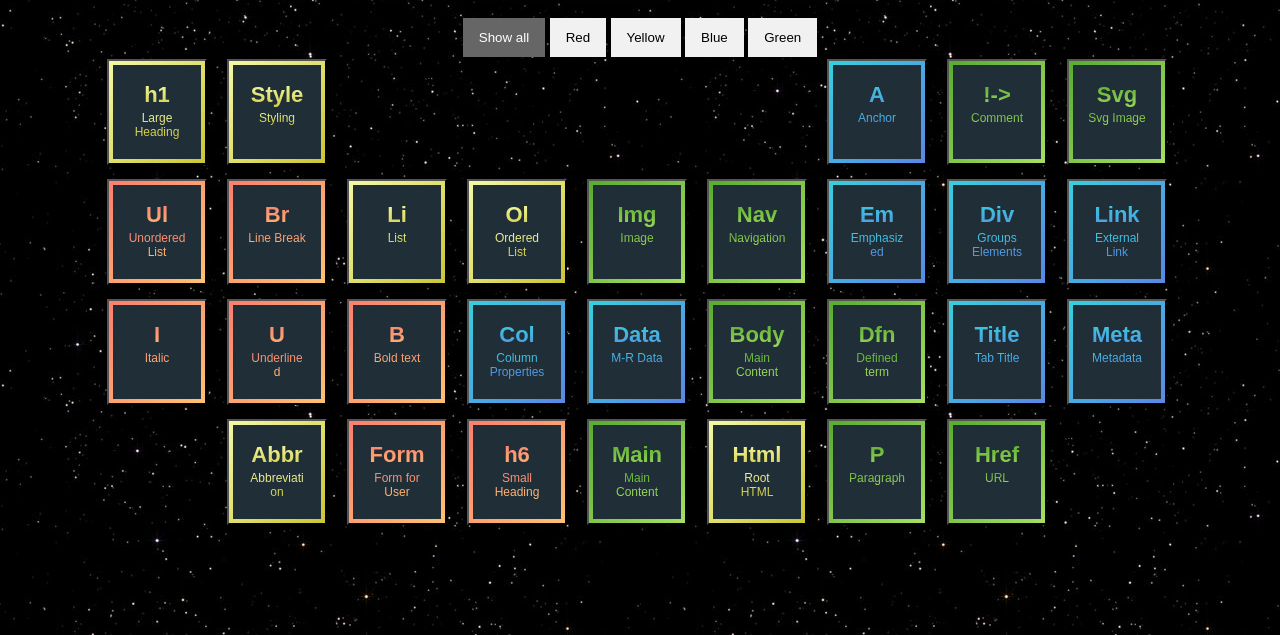
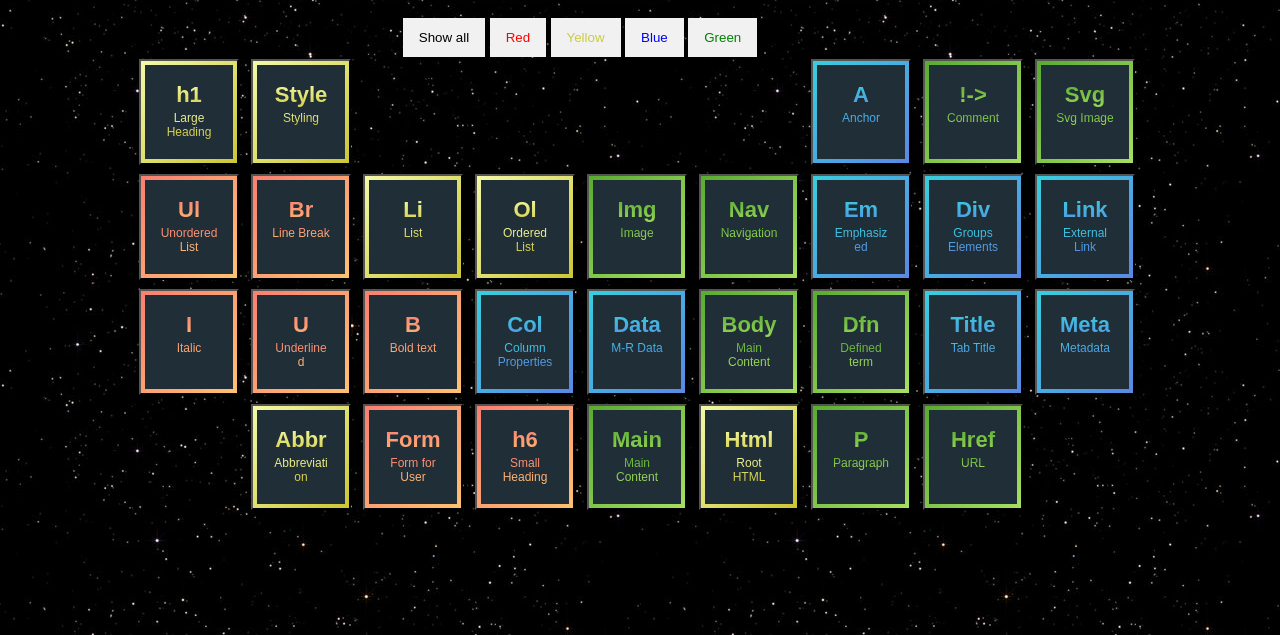
Before and after one commit to KatieAnn99/PeriodicTable, a plain HTML site: page CSS GRID PERIODIC TABLE 2/index.html in a window 1280 px wide. Shown: the part 165-800 px from the top of the page. Drawn offline with Linux system fonts and the light colour scheme.

Commit message:
Filter styling

```diff
--- a/CSS GRID PERIODIC TABLE 2/index.html
+++ b/CSS GRID PERIODIC TABLE 2/index.html
@@ -17,10 +17,14 @@
       <button class="btn active" onclick="filterSelection('all')">
         Show all
       </button>
-      <button class="btn" onclick="filterSelection('red')">Red</button>
-      <button class="btn" onclick="filterSelection('yellow')">Yellow</button>
-      <button class="btn" onclick="filterSelection('blue')">Blue</button>
-      <button class="btn" onclick="filterSelection('green')">Green</button>
+      <button class="red btn" onclick="filterSelection('red')">Red</button>
+      <button class="yellow btn" onclick="filterSelection('yellow')">
+        Yellow
+      </button>
+      <button class="blue btn" onclick="filterSelection('blue')">Blue</button>
+      <button class="green btn" onclick="filterSelection('green')">
+        Green
+      </button>
     </div>
 
     <!--THE TABLE-->
--- a/CSS GRID PERIODIC TABLE 2/javascript.js
+++ b/CSS GRID PERIODIC TABLE 2/javascript.js
@@ -9,16 +9,6 @@ function filterSelection(c) {
     else el.classList.remove("show");
   });
 }
-
-// Add active class to the current control button (highlight it)
-let btns = document.querySelectorAll("#myBtnContainer btn");
-btns.forEach((btn) => {
-  btn.addEventListener("click", () => {
-    var current = document.querySelector("active");
-    current.classList.remove("active");
-    this.classList.add("active");
-  });
-});
 
 // Get the modal
 var modal = document.getElementById("myModal");
--- a/CSS GRID PERIODIC TABLE 2/style.css
+++ b/CSS GRID PERIODIC TABLE 2/style.css
@@ -29,6 +29,22 @@ a {
   overflow: hidden;
 }
 
+.red {
+  color: rgb(255, 0, 0);
+}
+
+.yellow {
+  color: rgb(203, 203, 68);
+}
+
+.blue {
+  color: blue;
+}
+
+.green {
+  color: green;
+}
+
 .filterDiv {
   float: left;
   background-color: #2196f3;
@@ -54,22 +70,26 @@ a {
   cursor: pointer;
 }
 
+#myBtnContainer {
+  font-family: "poppins", sans-serif;
+  font-weight: bold;
+  width: 50%;
+  margin: auto;
+  position: relative;
+  left: -60px;
+}
+
 /* Add a light grey background on mouse-over */
 .btn:hover {
-  background-color: #ddd;
-}
-
-/* Add a dark background to the active button */
-.btn.active {
-  background-color: #666;
-  color: white;
+  background-color: #a7a1a1;
 }
 
 .periodic-table {
   display: grid;
   grid-template-columns: repeat(9, 110px);
   grid-template-rows: repeat(4, 110px);
-  grid-gap: 10px;
+  grid-gap: 2px;
+  row-gap: 5px;
   margin: auto;
   max-width: 1200px;
   justify-content: center;
```
